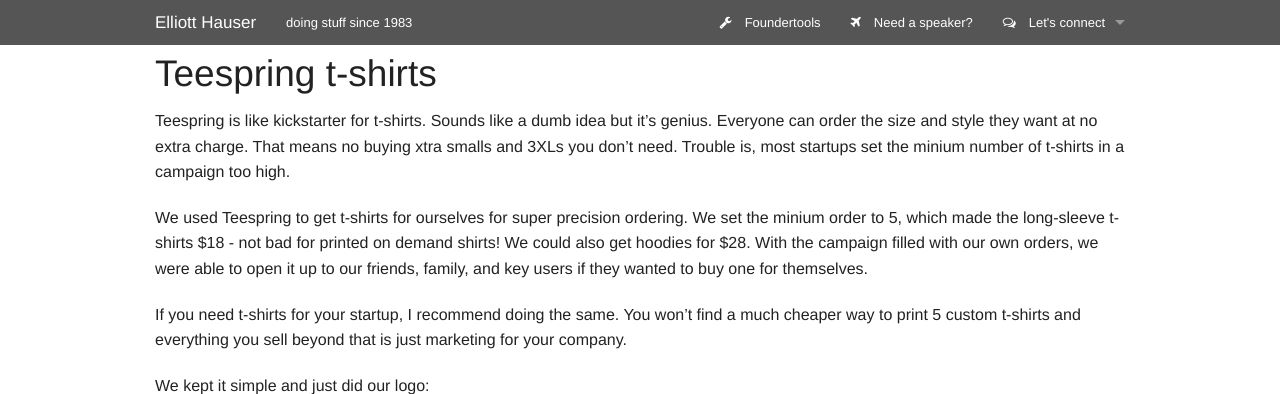
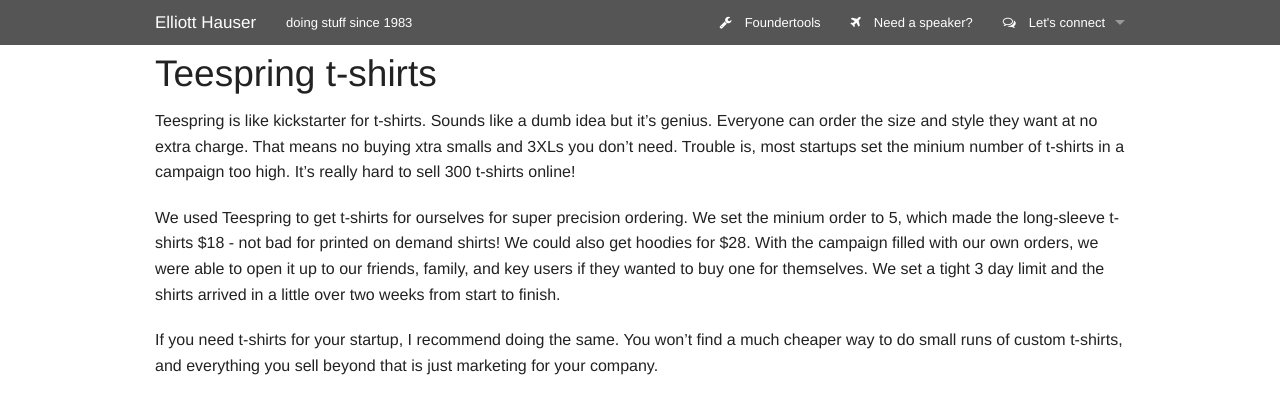
Before and after one commit to eah13/eah13.github.io, a Jekyll site: the page built from _posts/tools/2000-02-01-teespring.md, in a window 1280 px wide, cut to the strip 0-394 px from the top of the page. Built offline with Jekyll 4.4.1, drawn with Linux system fonts in a browser that asks for light colours; nearby versions of some CDN libraries.

Commit message:
Update 2000-02-01-teespring.md

```diff
--- a/_posts/tools/2000-02-01-teespring.md
+++ b/_posts/tools/2000-02-01-teespring.md
@@ -4,11 +4,11 @@
 link: http://teespring.com/invites/c6m57x
 ---
 
-Teespring is like kickstarter for t-shirts.  Sounds like a dumb idea but it's genius. Everyone can order the size and style they want at no extra charge.  That means no buying xtra smalls and 3XLs you don't need. Trouble is, most startups set the minium number of t-shirts in a campaign too high.
+Teespring is like kickstarter for t-shirts.  Sounds like a dumb idea but it's genius. Everyone can order the size and style they want at no extra charge.  That means no buying xtra smalls and 3XLs you don't need. Trouble is, most startups set the minium number of t-shirts in a campaign too high.  It's really hard to sell 300 t-shirts online!
 
-We used Teespring to get t-shirts for ourselves for super precision ordering.  We set the minium order to 5, which made the long-sleeve t-shirts $18 - not bad for printed on demand shirts!  We could also get hoodies for $28.  With the campaign filled with our own orders, we were able to open it up to our friends, family, and key users if they wanted to buy one for themselves.
+We used Teespring to get t-shirts for ourselves for super precision ordering.  We set the minium order to 5, which made the long-sleeve t-shirts $18 - not bad for printed on demand shirts!  We could also get hoodies for $28.  With the campaign filled with our own orders, we were able to open it up to our friends, family, and key users if they wanted to buy one for themselves.  We set a tight 3 day limit and the shirts arrived in a little over two weeks from start to finish.
 
-If you need t-shirts for your startup, I recommend doing the same.  You won't find a much cheaper way to print 5 custom t-shirts and everything you sell beyond that is just marketing for your company.
+If you need t-shirts for your startup, I recommend doing the same.  You won't find a much cheaper way to do small runs of custom t-shirts, and everything you sell beyond that is just marketing for your company.
 
 We kept it simple and just did our logo:
 
```
